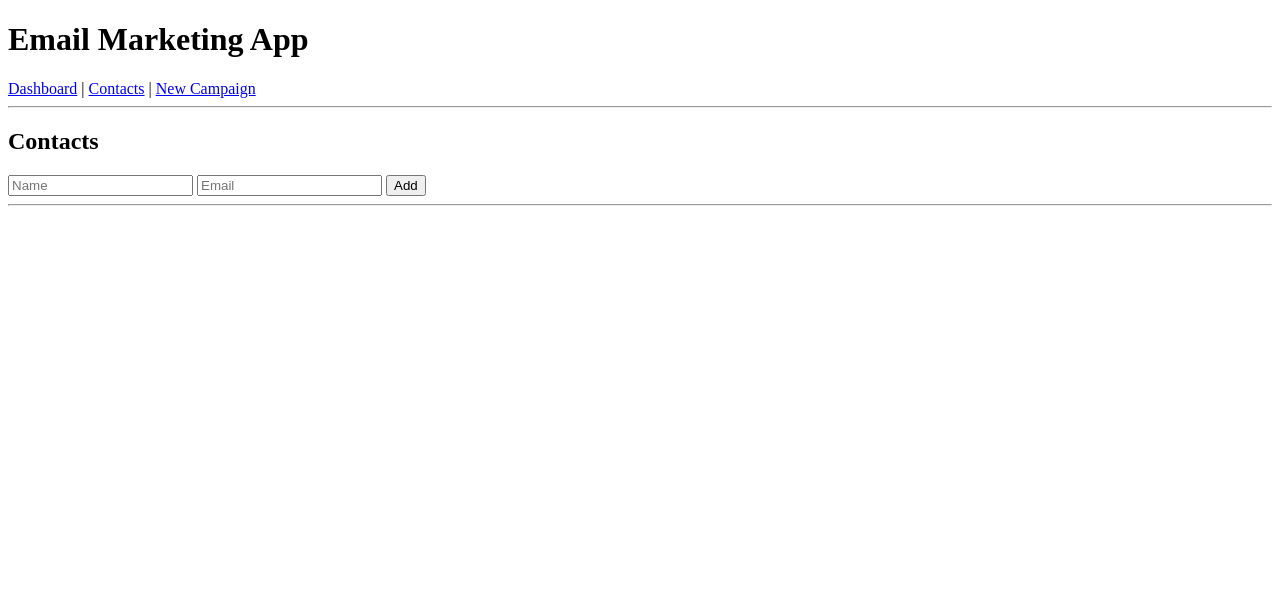
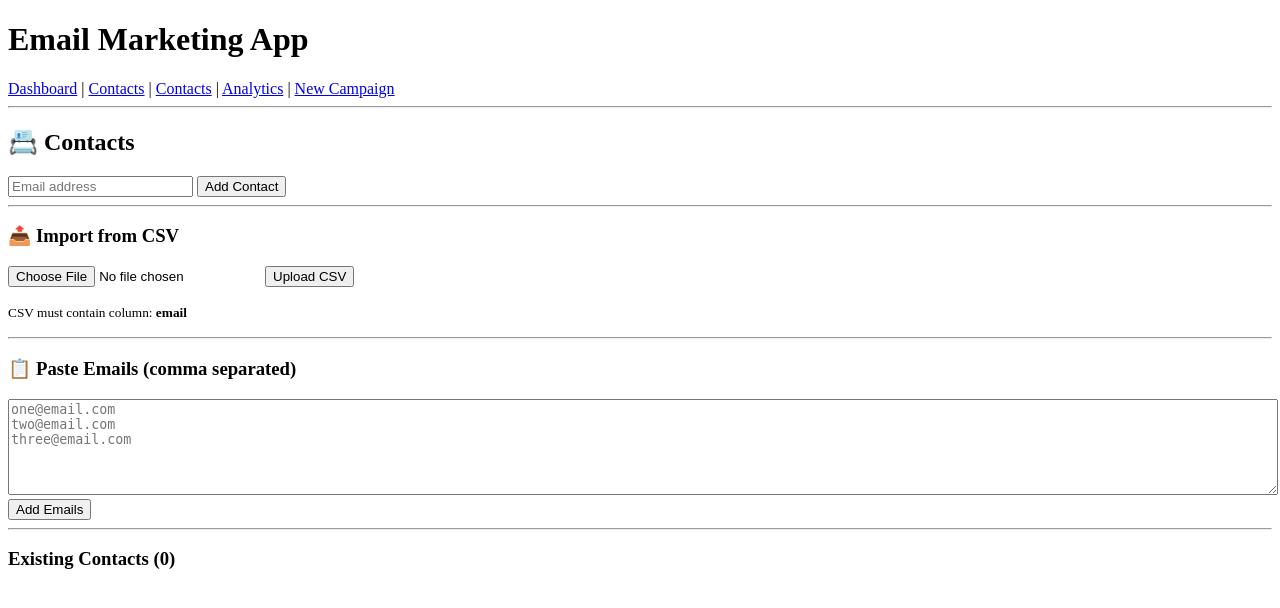
Before and after one commit to gaathatech/nexora-email, a Flask app: page /contacts in a window 1280 px wide. Shown: the top 608 px of the page. Run offline with Flask 3, Linux system fonts and the light colour scheme.

Commit message:
new changes added to routes and html templates templates

```diff
--- a/templates/base.html
+++ b/templates/base.html
@@ -7,6 +7,8 @@
   <h1>Email Marketing App</h1>
   <a href="/">Dashboard</a> |
   <a href="/contacts">Contacts</a> |
+  <a href="{{ url_for('main.contacts') }}">Contacts</a> |
+  <a href="{{ url_for('main.analytics') }}">Analytics</a> |
   <a href="/campaign/new">New Campaign</a>
   <hr>
 
--- a/templates/contacts.html
+++ b/templates/contacts.html
@@ -1,20 +1,49 @@
 {% extends "base.html" %}
 {% block content %}
 
-<h2>Contacts</h2>
+<h2>📇 Contacts</h2>
 
-<form method="POST">
-  <input name="name" placeholder="Name">
-  <input name="email" placeholder="Email" required>
-  <button>Add</button>
+<!-- Add single contact -->
+<form method="post">
+  <input type="email" name="email" placeholder="Email address" required>
+  <button type="submit">Add Contact</button>
 </form>
 
 <hr>
 
+<!-- Bulk CSV Upload -->
+<h3>📤 Import from CSV</h3>
+<form method="post" action="{{ url_for('main.import_contacts') }}" enctype="multipart/form-data">
+  <input type="file" name="csv" accept=".csv" required>
+  <button type="submit">Upload CSV</button>
+</form>
+
+<p><small>CSV must contain column: <b>email</b></small></p>
+
+<hr>
+
+<!-- Bulk Paste -->
+<h3>📋 Paste Emails (comma separated)</h3>
+<form method="post" action="{{ url_for('main.bulk_contacts') }}">
+  <textarea
+  name="emails"
+  rows="6"
+  style="width:100%"
+  placeholder="one@email.com
+two@email.com
+three@email.com">
+</textarea>
+  <button type="submit">Add Emails</button>
+</form>
+
+<hr>
+
+<h3>Existing Contacts ({{ contacts|length }})</h3>
 <ul>
 {% for c in contacts %}
-  <li>{{ c.name }} – {{ c.email }}</li>
+  <li>{{ c.email }}</li>
 {% endfor %}
 </ul>
 
+
 {% endblock %}
```
